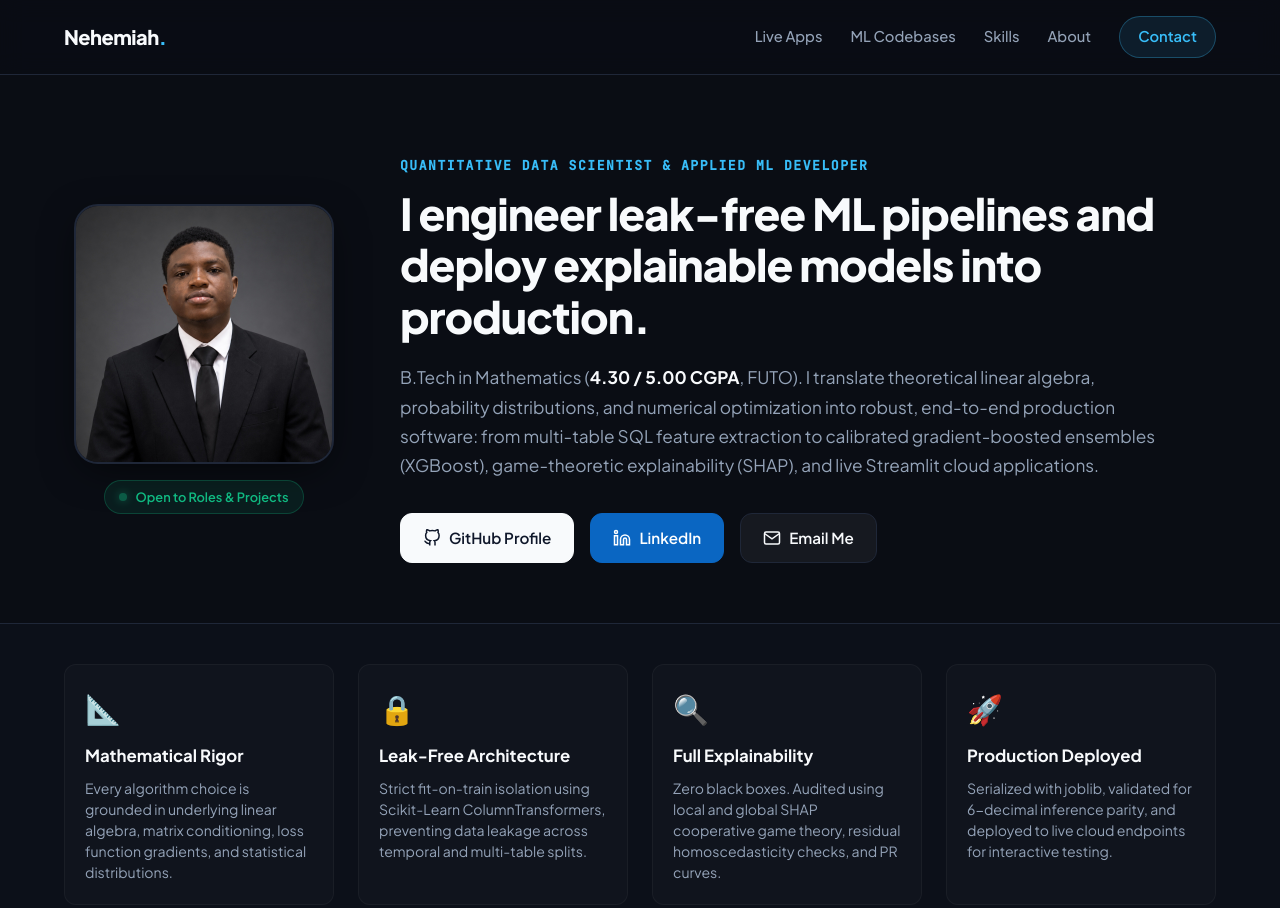
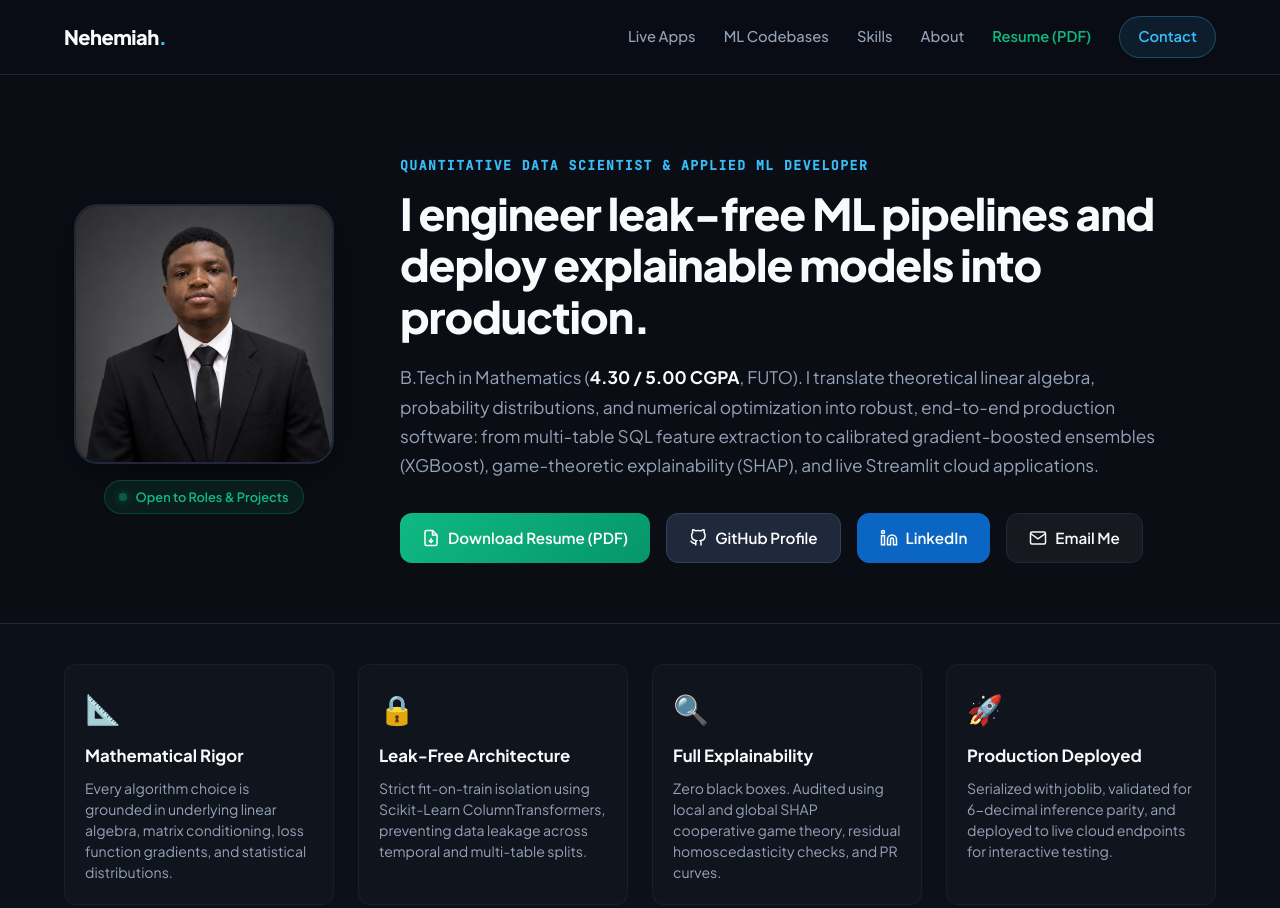
Before and after one commit to Neabem/Neabem.github.io, a plain HTML site: page index.html in a window 1280 px wide. Shown: the top 908 px of the page. Drawn offline with Linux system fonts and the light colour scheme.

Commit message:
feat: add downloadable resume PDF and top nav link

```diff
--- a/index.html
+++ b/index.html
@@ -21,6 +21,7 @@
         <a href="#projects">ML Codebases</a>
         <a href="#skills">Skills</a>
         <a href="#about">About</a>
+        <a href="assets/Resume_Omosaiye_Nehemiah.pdf" target="_blank" style="color: var(--accent-emerald); font-weight: 600;">Resume (PDF)</a>
         <a href="mailto:omosaiyenehemiah@gmail.com" class="btn-nav">Contact</a>
       </nav>
     </div>
@@ -42,7 +43,11 @@
           B.Tech in Mathematics (<strong>4.30 / 5.00 CGPA</strong>, FUTO). I translate theoretical linear algebra, probability distributions, and numerical optimization into robust, end-to-end production software: from multi-table SQL feature extraction to calibrated gradient-boosted ensembles (XGBoost), game-theoretic explainability (SHAP), and live Streamlit cloud applications.
         </p>
         <div class="hero-actions">
-          <a href="https://github.com/Neabem" target="_blank" rel="noopener" class="btn btn-primary">
+          <a href="assets/Resume_Omosaiye_Nehemiah.pdf" target="_blank" rel="noopener" class="btn btn-primary" style="background: linear-gradient(135deg, #10b981, #059669); color: #fff; border: none;">
+            <svg class="icon" viewBox="0 0 24 24" width="18" height="18" stroke="currentColor" stroke-width="2" fill="none"><path d="M14 2H6a2 2 0 0 0-2 2v16a2 2 0 0 0 2 2h12a2 2 0 0 0 2-2V8z"></path><polyline points="14 2 14 8 20 8"></polyline><line x1="12" y1="18" x2="12" y2="12"></line><polyline points="9 15 12 18 15 15"></polyline></svg>
+            Download Resume (PDF)
+          </a>
+          <a href="https://github.com/Neabem" target="_blank" rel="noopener" class="btn btn-secondary" style="background: #1e293b; border-color: #334155;">
             <svg class="icon" viewBox="0 0 24 24" width="18" height="18" stroke="currentColor" stroke-width="2" fill="none"><path d="M9 19c-5 1.5-5-2.5-7-3m14 6v-3.87a3.37 3.37 0 0 0-.94-2.61c3.14-.35 6.44-1.54 6.44-7A5.44 5.44 0 0 0 20 4.77 5.07 5.07 0 0 0 19.91 1S18.73.65 16 2.48a13.38 13.38 0 0 0-7 0C6.27.65 5.09 1 5.09 1A5.07 5.07 0 0 0 5 4.77a5.44 5.44 0 0 0-1.5 3.78c0 5.42 3.3 6.61 6.44 7A3.37 3.37 0 0 0 9 18.13V22"></path></svg>
             GitHub Profile
           </a>
```
Also changed, not shown: 1 other file.
